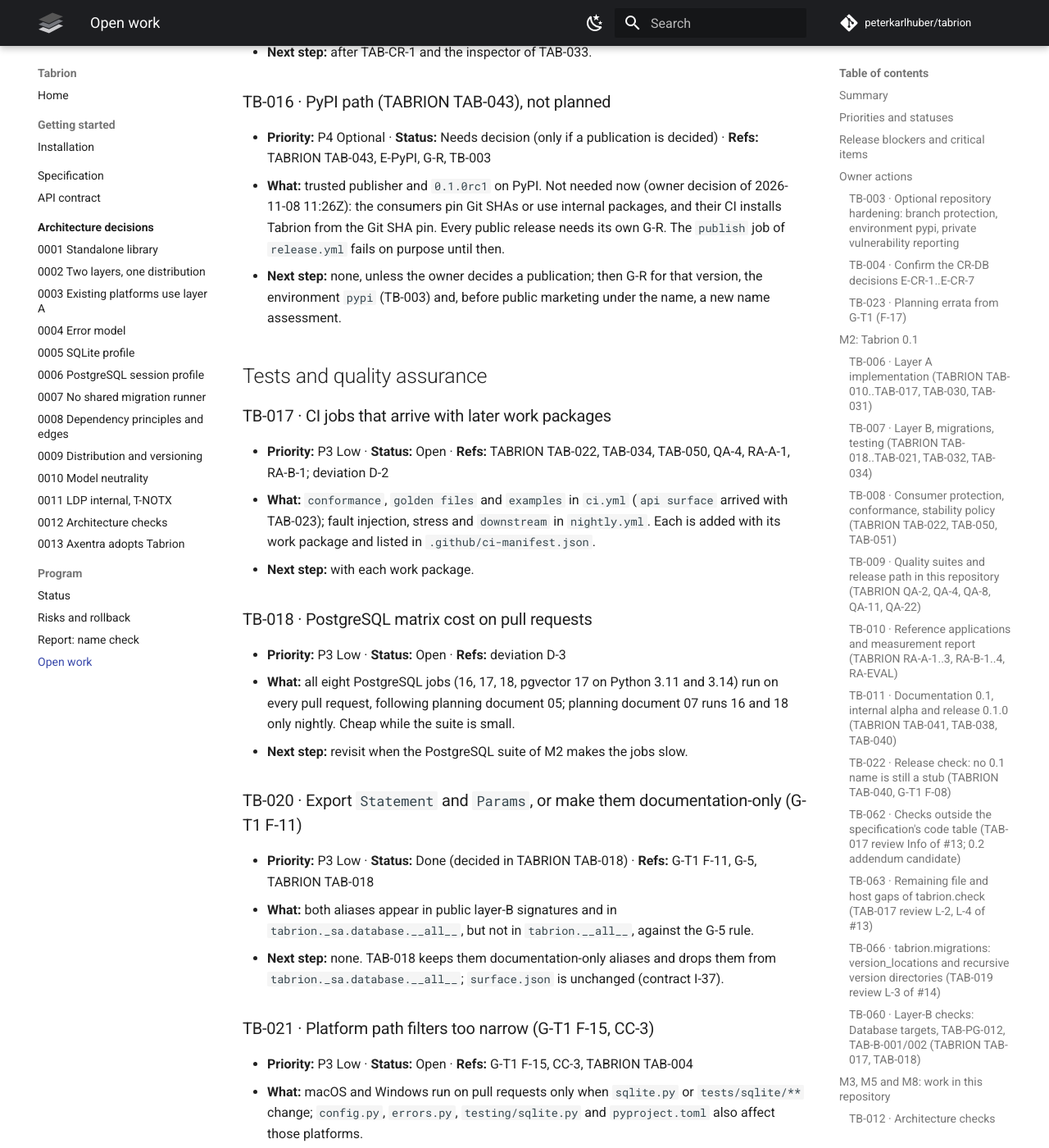
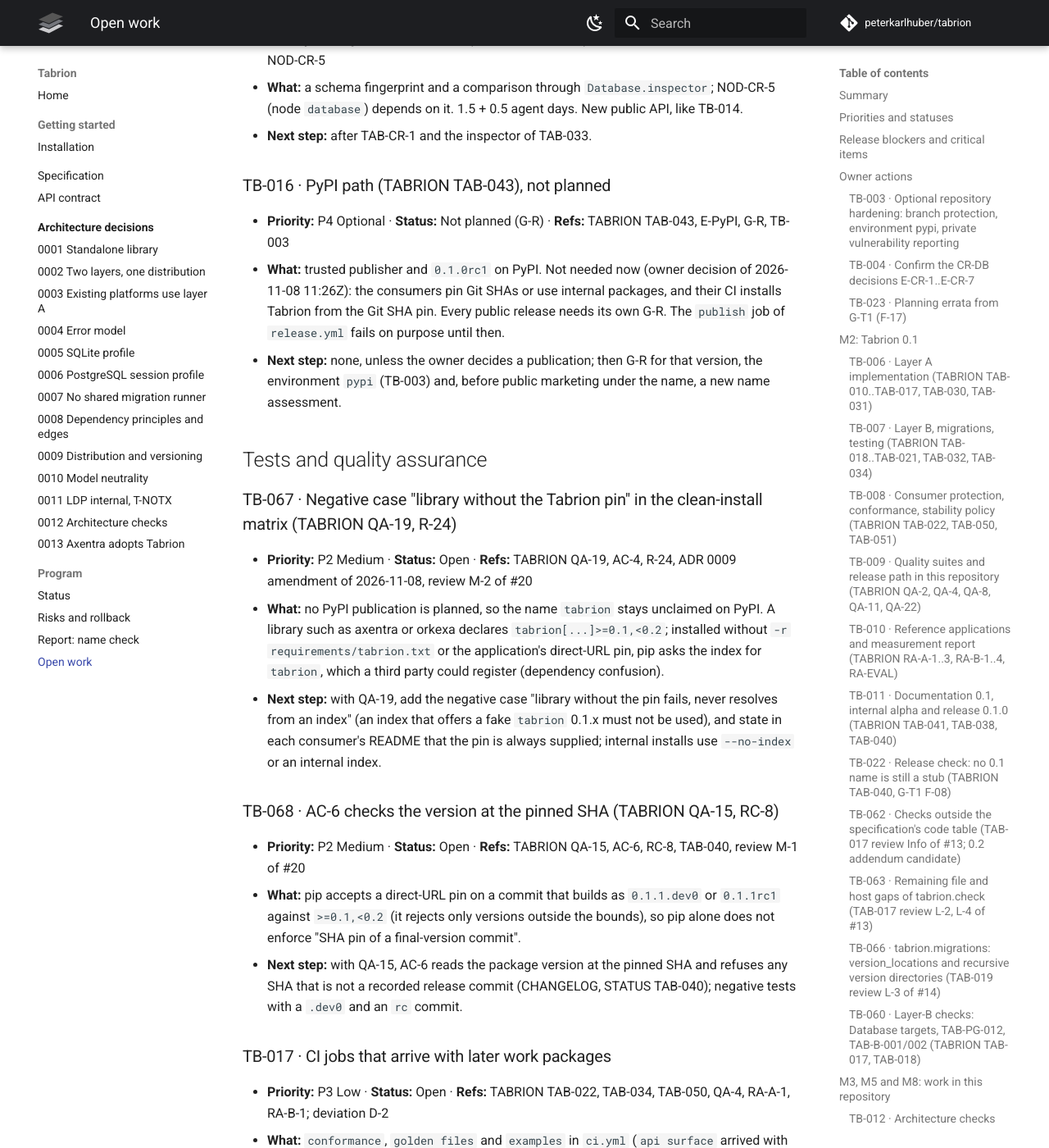
Before and after one commit to peterkarlhuber/tabrion, an MkDocs documentation site: the page built from docs/TODO.md, in a window 1280 px wide and 1400 px high, scrolled down 8902 px. Shown: the whole window at 82% size. Built offline with MkDocs 1.6.1 and Material for MkDocs 9.7.7, drawn with Linux system fonts in a browser that asks for light colours; comment, search, counter and statistics services are not loaded; some of the changed text lies outside the part shown.

Commit message:
Address review of #20: release commit, pip range gap, R-24 without PyPI
- M-1: v0.1.0 final is the merge commit of the version-bump PR; its full SHA
  is recorded in CHANGELOG [0.1.0], STATUS TAB-040 and installation.md, and
  master moves to 0.1.1.dev0 right after. pip accepts in-range dev and
  pre-release pins; only AC-6 enforces RC-8 there (TODO TB-068). The
  installation.md alpha rule is corrected.
- M-2: R-24 covers the unclaimed PyPI name (dependency confusion): the pin is
  always supplied, plus an AC-4 negative case in QA-19 (TODO TB-067).
- L-1: R-36 trigger reworded. L-2: TODO statuses Optional and Not planned.

Co-Authored-By: Claude Opus 5.5 <noreply@anthropic.com>
Claude-Session: https://claude.ai/code/session_011tY7TC7Nu5VGro3DJGJcv8

```diff
--- a/docs/TODO.md
+++ b/docs/TODO.md
@@ -11,7 +11,7 @@
 > updated 2026-11-08 on branch `claude/project-thread-rdo6g3-pg2` (TAB-030, TAB-034, after #4 merged); the TB-031 port
 > (TB-050, TB-051) on branch `claude/project-thread-rdo6g3-errfix`; layer B (TB-007, TB-020, TB-040, TB-056, TB-061)
 > on branch `claude/project-thread-rdo6g3-layerb` (TABRION TAB-018). Governance entries (TB-001 closed, TB-003, TB-011,
-> TB-014, TB-016) updated 2026-11-08 on branch `claude/project-thread-rdo6g3` for the owner decision of 2026-11-08
+> TB-014, TB-016, new TB-067, TB-068) updated 2026-11-08 on branch `claude/project-thread-rdo6g3` for the owner decision of 2026-11-08
 > 11:26Z.
 
 ## Summary
@@ -20,7 +20,7 @@
 |---|---|
 | P0 Critical | 0 |
 | P1 High | 12 |
-| P2 Medium | 9 |
+| P2 Medium | 11 |
 | P3 Low | 29 |
 | P4 Optional | 5 |
 
@@ -49,7 +49,8 @@ its layer-B part (TB-060); the layer-B pull request implements the layer-B core
 - **P4 Optional**: improvement idea.
 
 Statuses: `Open`, `In progress` (PR linked), `Blocked` (names the blocker), `Needs decision` (owner decision pending),
-`Needs external review`, `Accepted risk` (deliberately not fixed; reason stated).
+`Needs external review`, `Accepted risk` (deliberately not fixed; reason stated), `Optional` (useful, never a
+prerequisite), `Not planned` (starts only after a new decision, for example a G-R).
 
 ## Release blockers and critical items
 
@@ -172,8 +173,10 @@ required (owner decision of 2026-11-08 11:26Z).
 - **Priority:** P1 High · **Status:** Blocked · **Refs:** TABRION TAB-041, TAB-038, TAB-040, G-T2, RC-8
 - **What:** the guides of 0.1 (TAB-041, including `docs/guides/infrastructure-baseline.md` of ADR 0001); the internal
   pre-release `v0.1.0a1` only for unmerged integration branches (TAB-038); `v0.1.0` final and gate G-T2 (TAB-040).
-  `v0.1.0` final is the master merge commit whose package version is `0.1.0` (not a pre-release); consumers pin it
-  by full commit SHA via `git+https`, and a tag `v0.1.0` is an optional label (ADR 0009, amendment of 2026-11-08).
+  `v0.1.0` final is the merge commit of the version-bump pull request that sets `0.1.0` (not a pre-release); TAB-040
+  records its full SHA in CHANGELOG `[0.1.0]`, STATUS TAB-040 and `installation.md`, and the next pull request bumps
+  master to `0.1.1.dev0` (the TB-053 pattern). Consumers pin it by full commit SHA via `git+https`, and a tag
+  `v0.1.0` is an optional label (ADR 0009, amendment of 2026-11-08).
   No GitHub release and no PyPI upload without G-R.
 - **Next step:** TAB-038 is merged (#9, `a463422`, accepted after independent review). The agent created the
   annotated tag `v0.1.0a1` on that commit in its clone; the agent's Git proxy refuses tag pushes, so it is not on
@@ -276,7 +279,7 @@ required (owner decision of 2026-11-08 11:26Z).
 
 ### TB-016 · PyPI path (TABRION TAB-043), not planned
 
-- **Priority:** P4 Optional · **Status:** Needs decision (only if a publication is decided) · **Refs:** TABRION
+- **Priority:** P4 Optional · **Status:** Not planned (G-R) · **Refs:** TABRION
   TAB-043, E-PyPI, G-R, TB-003
 - **What:** trusted publisher and `0.1.0rc1` on PyPI. Not needed now (owner decision of 2026-11-08 11:26Z): the
   consumers pin Git SHAs or use internal packages, and their CI installs Tabrion from the Git SHA pin. Every public
@@ -285,6 +288,26 @@ required (owner decision of 2026-11-08 11:26Z).
   (TB-003) and, before public marketing under the name, a new name assessment.
 
 ## Tests and quality assurance
+
+### TB-067 · Negative case "library without the Tabrion pin" in the clean-install matrix (TABRION QA-19, R-24)
+
+- **Priority:** P2 Medium · **Status:** Open · **Refs:** TABRION QA-19, AC-4, R-24, ADR 0009 amendment of
+  2026-11-08, review M-2 of #20
+- **What:** no PyPI publication is planned, so the name `tabrion` stays unclaimed on PyPI. A library such as axentra
+  or orkexa declares `tabrion[...]>=0.1,<0.2`; installed without `-r requirements/tabrion.txt` or the application's
+  direct-URL pin, pip asks the index for `tabrion`, which a third party could register (dependency confusion).
+- **Next step:** with QA-19, add the negative case "library without the pin fails, never resolves from an index"
+  (an index that offers a fake `tabrion` 0.1.x must not be used), and state in each consumer's README that the pin
+  is always supplied; internal installs use `--no-index` or an internal index.
+
+### TB-068 · AC-6 checks the version at the pinned SHA (TABRION QA-15, RC-8)
+
+- **Priority:** P2 Medium · **Status:** Open · **Refs:** TABRION QA-15, AC-6, RC-8, TAB-040, review M-1 of #20
+- **What:** pip accepts a direct-URL pin on a commit that builds as `0.1.1.dev0` or `0.1.1rc1` against
+  `>=0.1,<0.2` (it rejects only versions outside the bounds), so pip alone does not enforce "SHA pin of a
+  final-version commit".
+- **Next step:** with QA-15, AC-6 reads the package version at the pinned SHA and refuses any SHA that is not a
+  recorded release commit (CHANGELOG, STATUS TAB-040); negative tests with a `.dev0` and an `rc` commit.
 
 ### TB-017 · CI jobs that arrive with later work packages
 
@@ -671,6 +694,8 @@ required (owner decision of 2026-11-08 11:26Z).
 | TB-014 | tabrion-studio, nodestro-runtime | TABRION STU-006, NOD-CR-3 | Use the profile format |
 | TB-015 | nodestro-runtime | TABRION NOD-CR-5 | Uses the schema fingerprint |
 | TB-011 | axentra, orkexa, nodestro-runtime | TABRION VER-1, MIG-* | Need the SHA of the `v0.1.0` final commit (RC-8) |
+| TB-067 | axentra, orkexa, nodestro-runtime, tabrion-studio | TABRION QA-19 (AC-4) | Always supply the Tabrion SHA pin; negative case without it |
+| TB-068 | nodestro-studio | TABRION QA-15 (AC-6) | Check the version at the pinned SHA |
 | TB-008 | nodestro-studio | TABRION QA-20 (AC-5) | Consumer compat gates Tabrion tags |
 | TB-035 | axentra, nodestro-runtime | TABRION MIG-AXE, MIG-NOD | Their role checks miss roles reachable with `SET ROLE` (review H-1), and their grants accept the schema's owner and its members (review M-1 of #8); fix in their MIG waves or earlier |
 | TB-052 | nodestro-runtime | TABRION MIG-NOD | Catch the one-shot `lock_lost` of the scheduler pattern after a lost lock connection |
```
Also changed, not shown: other parts of docs/TODO.md (+1 -1 lines), CHANGELOG.md (+3 -2 lines), docs/adr/0009-distribution-and-versioning.md (+14 -2 lines), docs/getting-started/installation.md (+14 -4 lines), docs/program/STATUS.md (+1 -1 lines), docs/program/risks.md (+3 -3 lines).
